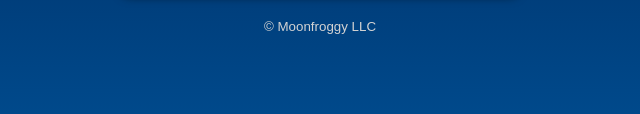
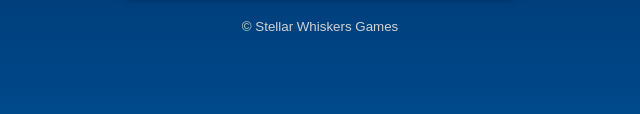
Before and after one commit to Stellar-Whiskers/stellarwhiskers.com, a plain HTML site: page index.html in a window 1280 px wide. Shown: the part 634-748 px from the top of the page, 320-960 px from the left. Drawn offline with Linux system fonts and the light colour scheme.

Commit message:
change copyright to the DBA

```diff
--- a/index.html
+++ b/index.html
@@ -37,7 +37,7 @@
         </form>
     </div>
     <footer>
-        <p><small>© Moonfroggy LLC</small></p>
+        <p><small>© Stellar Whiskers Games</small></p>
     </footer>
 </body>
 
```
